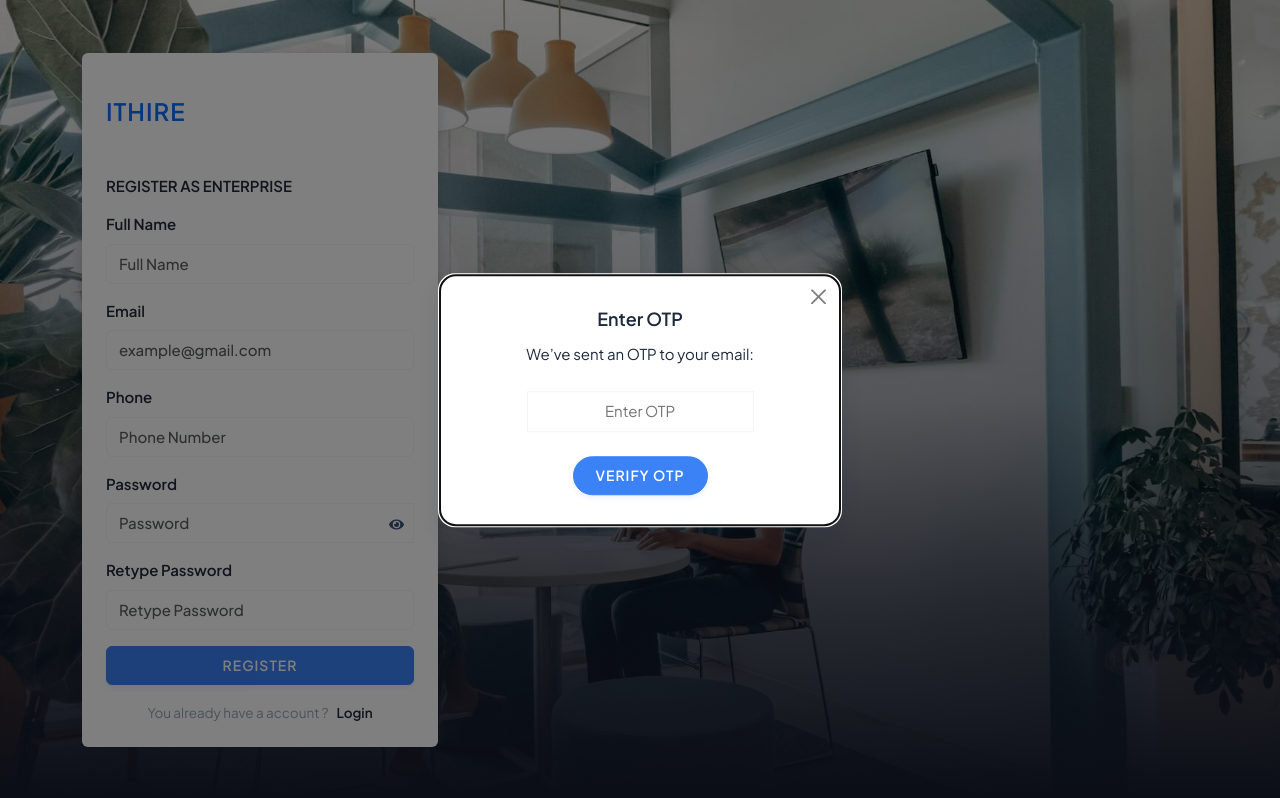
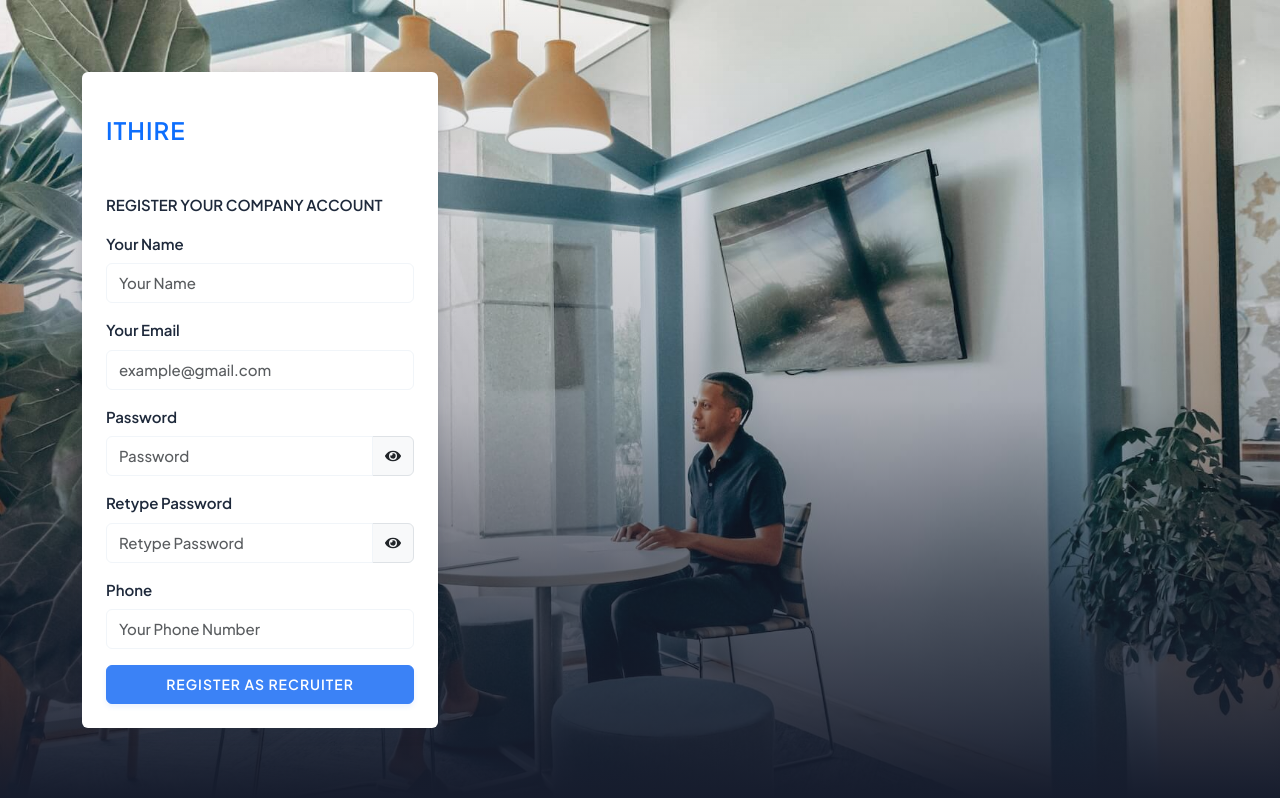
Before and after one commit to ThuatVDQ/ithire, a React (Create React App) app in the folder frontend/: page /recruiter/signup in a window 1280 px wide. Built offline with nearby package versions, Linux system fonts and the light colour scheme.

Commit message:
frontend: complete login and sign up for recruiter and candidates

```diff
--- a/frontend/src/components/modalVerifyOTP.js
+++ b/frontend/src/components/modalVerifyOTP.js
@@ -30,24 +30,55 @@ const modalStyles = {
   },
 };
 
-export default function ModalVerifyOTP({ isOpen, onClose, userEmail }) {
+export default function ModalVerifyOTP({ isOpen, userEmail, onClose, onVerifySuccess }) {
   const [otp, setOtp] = useState("");
+  const [isResending, setIsResending] = useState(false); // Trạng thái gửi lại OTP
 
   const handleSubmit = async (e) => {
     e.preventDefault();
 
     try {
-      const response = await axios.post("/verify-otp", {
-        email: userEmail,
-        otp,
-      });
+      const response = await axios.post(
+        "http://localhost:8090/api/auth/verify-otp",
+        {
+          email: userEmail,
+          otp,
+        }
+      );
       toast.success("OTP verified successfully!");
-      setOtp(""); // Reset OTP field
-      onClose(); // Đóng modal
+      setOtp("");
+      onVerifySuccess();
     } catch (error) {
       const errorMessage =
         error.response?.data?.message || "OTP verification failed!";
       toast.error(errorMessage);
+    }
+  };
+
+  const handleResendOTP = async () => {
+    setIsResending(true); // Bắt đầu trạng thái gửi lại
+    try {
+      const response = await axios.post(
+        "http://localhost:8090/api/auth/resend-otp",
+        {
+          email: userEmail,
+        }
+      );
+      toast.success("OTP has been resent to your email!");
+    } catch (error) {
+      const errorMessage =
+        error.response?.data?.message || "Failed to resend OTP. Please try again.";
+      toast.error(errorMessage);
+    } finally {
+      setIsResending(false); // Kết thúc trạng thái gửi lại
+    }
+  };
+
+  const handleChange = (e) => {
+    const value = e.target.value;
+    // Chỉ cho phép 6 chữ số
+    if (/^\d{0,6}$/.test(value)) {
+      setOtp(value);
     }
   };
 
@@ -81,16 +112,33 @@ export default function ModalVerifyOTP({ isOpen, onClose, userEmail }) {
             <input
               type="text"
               value={otp}
-              onChange={(e) => setOtp(e.target.value)}
+              onChange={handleChange}
               className="w-full px-4 py-2 mb-4 border rounded-lg focus:outline-none focus:ring-2 focus:ring-blue-500 text-center text-lg"
               placeholder="Enter OTP"
               required
+               maxLength={6}
+              inputMode="numeric"
             />
           </div>
-          <button type="submit" className="btn btn-primary btn-pills">
+          <button type="submit" className="btn btn-primary btn-pills w-full">
             Verify OTP
           </button>
         </form>
+        <div className="mt-2">
+          <a
+            href="#"
+            onClick={(e) => {
+              e.preventDefault();
+              if (!isResending) handleResendOTP();
+            }}
+            className={`text-decoration-underline text-muted small ${
+              isResending ? "disabled-link" : ""
+            }`}
+            style={{ cursor: isResending ? "not-allowed" : "pointer" }}
+          >
+            {isResending ? "Resending..." : "Resend OTP"}
+          </a>
+        </div>
       </div>
     </Modal>
   );
--- a/frontend/src/pages/login/login.js
+++ b/frontend/src/pages/login/login.js
@@ -3,15 +3,17 @@ import { Link, useNavigate } from "react-router-dom";
 import axios from "axios";
 import { FaEyeSlash, FaEye } from "react-icons/fa";
 import { toast } from "react-toastify";
+import ModalVerifyOTP from "../../components/modalVerifyOTP";
 import "react-toastify/dist/ReactToastify.css";
 
 import bg1 from "../../assets/images/hero/bg3.jpg";
-import logo from "../../assets/images/logo-dark.png";
 import "../../assets/css/eyes.css";
 
 export default function Login() {
   const navigate = useNavigate();
   const [showPassword, setShowPassword] = useState(false);
+  const [userEmail, setUserEmail] = useState("");
+  const [isModalOpen, setModalOpen] = useState(false);
 
   // Hiển thị/Ẩn mật khẩu
   const togglePasswordVisibility = () => {
@@ -32,11 +34,9 @@ export default function Login() {
       // Gửi request đăng nhập
       const response = await axios.post("http://localhost:8090/api/auth/login", data);
 
-      // Lưu token và thông báo thành công
       localStorage.setItem("token", response.data.token);
       toast.success("Login successful!");
 
-      // Chuyển hướng đến trang chủ
       navigate("/");
     } catch (error) {
       // Xử lý lỗi từ server
@@ -44,19 +44,29 @@ export default function Login() {
         ? error.response.data.error
         : error.message;
 
-      if (
-        error.response &&
-        error.response.data.error ===
-          "OTP not verified. Please verify your OTP before logging in."
-      ) {
-        // Điều hướng đến trang xác minh OTP
-        toast.info("OTP not verified. Redirecting to verification page.");
-        navigate(`/verify?email=${data.email}`);
-      } else {
-        // Hiển thị thông báo lỗi khác
-        toast.error(errorMessage);
-        console.error({ message: errorMessage });
-      }
+      setUserEmail(data.email);
+      toast.error(errorMessage);
+      console.error({ message: errorMessage });
+    }
+  };
+
+  // Callback khi xác minh thành công
+  const handleVerifySuccess = () => {
+    setModalOpen(false);
+    navigate("/login");
+  };
+
+  const handleResendOTP = async () => {
+    try {
+      await axios.post("http://localhost:8090/api/auth/resend-otp", {
+        email: userEmail,
+      });
+      toast.success("OTP has been resent to your email.");
+      setModalOpen(true);
+    } catch (error) {
+      const errorMessage =
+        error.response?.data?.message || "Failed to resend OTP.";
+      toast.error(errorMessage);
     }
   };
 
@@ -92,6 +102,8 @@ export default function Login() {
                     className="form-control"
                     placeholder="example@gmail.com"
                     required
+                    value={userEmail}
+                    onChange={(e) => setUserEmail(e.target.value)}
                   />
                 </div>
 
@@ -121,6 +133,21 @@ export default function Login() {
                   Sign in
                 </button>
 
+                {/* Hiển thị nút Verify Account */}
+                {userEmail && (
+  <div className="mt-4 text-center">
+    <a
+      href="#"
+      onClick={(e) => {
+        e.preventDefault();
+        handleResendOTP();
+      }}
+      className="text-decoration-underline text-muted small"
+    >
+      Verify account
+    </a>
+  </div>
+)}
                 <div className="col-12 text-center mt-3">
                   <span>
                     <span className="text-muted me-2 small">
@@ -136,6 +163,14 @@ export default function Login() {
           </div>
         </div>
       </div>
+
+      {/* Modal Verify OTP */}
+      <ModalVerifyOTP
+        isOpen={isModalOpen}
+        onClose={() => setModalOpen(false)}
+        userEmail={userEmail}
+        onVerifySuccess={handleVerifySuccess}
+      />
     </section>
   );
 }
--- a/frontend/src/pages/login/loginAsEn.js
+++ b/frontend/src/pages/login/loginAsEn.js
@@ -3,15 +3,17 @@ import { Link, useNavigate } from "react-router-dom";
 import axios from "axios";
 import { FaEyeSlash, FaEye } from "react-icons/fa";
 import { toast } from "react-toastify";
+import ModalVerifyOTP from "../../components/modalVerifyOTP";
 import "react-toastify/dist/ReactToastify.css";
 
 import bg1 from "../../assets/images/hero/bg3.jpg";
-import logo from "../../assets/images/logo-dark.png";
 import "../../assets/css/eyes.css";
 
 export default function LoginRecruiter() {
   const navigate = useNavigate();
   const [showPassword, setShowPassword] = useState(false);
+  const [userEmail, setUserEmail] = useState("");
+  const [isModalOpen, setModalOpen] = useState(false);
 
   // Hiển thị/Ẩn mật khẩu
   const togglePasswordVisibility = () => {
@@ -30,33 +32,41 @@ export default function LoginRecruiter() {
 
     try {
       // Gửi request đăng nhập
-      const response = await axios.post("http://localhost:8080/login", data);
+      const response = await axios.post("http://localhost:8090/api/auth/login", data);
 
-      // Lưu token và thông báo thành công
       localStorage.setItem("token", response.data.token);
       toast.success("Login successful!");
 
-      // Chuyển hướng đến trang quản lý
-      navigate("/dashboard");
+      navigate("/recruiter/dashboard");
     } catch (error) {
       // Xử lý lỗi từ server
       const errorMessage = error.response
         ? error.response.data.error
         : error.message;
 
-      if (
-        error.response &&
-        error.response.data.error ===
-          "OTP not verified. Please verify your OTP before logging in."
-      ) {
-        // Điều hướng đến trang xác minh OTP
-        toast.info("OTP not verified. Redirecting to verification page.");
-        navigate(`/enterprise/verify?email=${data.email}`);
-      } else {
-        // Hiển thị thông báo lỗi khác
-        toast.error(errorMessage);
-        console.error({ message: errorMessage });
-      }
+      setUserEmail(data.email);
+      toast.error(errorMessage);
+      console.error({ message: errorMessage });
+    }
+  };
+
+  // Callback khi xác minh thành công
+  const handleVerifySuccess = () => {
+    setModalOpen(false);
+    navigate("/recruiter/login");
+  };
+
+  const handleResendOTP = async () => {
+    try {
+      await axios.post("http://localhost:8090/api/auth/resend-otp", {
+        email: userEmail,
+      });
+      toast.success("OTP has been resent to your email.");
+      setModalOpen(true);
+    } catch (error) {
+      const errorMessage =
+        error.response?.data?.message || "Failed to resend OTP.";
+      toast.error(errorMessage);
     }
   };
 
@@ -92,6 +102,8 @@ export default function LoginRecruiter() {
                     className="form-control"
                     placeholder="example@gmail.com"
                     required
+                    value={userEmail}
+                    onChange={(e) => setUserEmail(e.target.value)}
                   />
                 </div>
 
@@ -121,15 +133,28 @@ export default function LoginRecruiter() {
                   Sign in
                 </button>
 
+                {/* Hiển thị nút Verify Account */}
+                {userEmail && (
+                  <div className="mt-4 text-center">
+                    <a
+                      href="#"
+                      onClick={(e) => {
+                        e.preventDefault();
+                        handleResendOTP();
+                      }}
+                      className="text-decoration-underline text-muted small"
+                    >
+                      Verify account
+                    </a>
+                  </div>
+                )}
+
                 <div className="col-12 text-center mt-3">
                   <span>
                     <span className="text-muted me-2 small">
                       Don't have an account?
                     </span>
-                    <Link
-                      to="/recruiter/signup"
-                      className="text-dark fw-semibold small"
-                    >
+                    <Link to="/recruiter/signup" className="text-dark fw-semibold small">
                       Sign Up
                     </Link>
                   </span>
@@ -139,6 +164,14 @@ export default function LoginRecruiter() {
           </div>
         </div>
       </div>
+
+      {/* Modal Verify OTP */}
+      <ModalVerifyOTP
+        isOpen={isModalOpen}
+        onClose={() => setModalOpen(false)}
+        userEmail={userEmail}
+        onVerifySuccess={handleVerifySuccess}
+      />
     </section>
   );
 }
--- a/frontend/src/pages/signup/signup.js
+++ b/frontend/src/pages/signup/signup.js
@@ -2,6 +2,7 @@ import React, { useState } from "react";
 import { Link, useNavigate } from "react-router-dom";
 import axios from "axios";
 import { toast } from "react-toastify";
+import { FaEye, FaEyeSlash } from "react-icons/fa";
 import ModalVerifyOTP from "../../components/modalVerifyOTP";
 
 import bg1 from "../../assets/images/hero/bg3.jpg";
@@ -9,7 +10,17 @@ import bg1 from "../../assets/images/hero/bg3.jpg";
 export default function Signup() {
   const [isModalOpen, setModalOpen] = useState(false);
   const [userEmail, setUserEmail] = useState("");
+  const [showPassword, setShowPassword] = useState(false);
+  const [showRetypePassword, setShowRetypePassword] = useState(false);
   const navigate = useNavigate();
+
+  const togglePasswordVisibility = () => {
+    setShowPassword(!showPassword);
+  };
+
+  const toggleRetypePasswordVisibility = () => {
+    setShowRetypePassword(!showRetypePassword);
+  };
 
   const handleSubmit = async (e) => {
     e.preventDefault();
@@ -32,7 +43,7 @@ export default function Signup() {
 
     try {
       // Gửi yêu cầu đăng ký tới API
-      const response = await axios.post("/signup", data);
+      const response = await axios.post("http://localhost:8090/api/auth/signup", data); // Đổi URL tới cổng 8090
       toast.success("Register successful. Please verify OTP sent to your email.");
       setUserEmail(data.email);
       setModalOpen(true);
@@ -41,6 +52,11 @@ export default function Signup() {
         error.response?.data?.message || "Registration failed. Please try again.";
       toast.error(errorMessage);
     }
+  };
+
+  const handleVerifySuccess = () => {
+    setModalOpen(false);
+    navigate("/login");
   };
 
   return (
@@ -89,25 +105,43 @@ export default function Signup() {
                 </div>
                 <div className="mb-3">
                   <label className="form-label fw-semibold">Password</label>
+                  <div className="input-group">
                     <input
                       name="password"
-                    type="password"
+                      type={showPassword ? "text" : "password"}
                       className="form-control"
                       placeholder="Password"
                       required
                     />
+                    <span
+                      className="input-group-text"
+                      style={{ cursor: "pointer" }}
+                      onClick={togglePasswordVisibility}
+                    >
+                      {showPassword ? <FaEyeSlash /> : <FaEye />}
+                    </span>
+                  </div>
                 </div>
                 <div className="mb-3">
                   <label className="form-label fw-semibold">
                     Retype Password
                   </label>
+                  <div className="input-group">
                     <input
                       name="retypePassword"
-                    type="password"
+                      type={showRetypePassword ? "text" : "password"}
                       className="form-control"
                       placeholder="Retype Password"
                       required
                     />
+                    <span
+                      className="input-group-text"
+                      style={{ cursor: "pointer" }}
+                      onClick={toggleRetypePasswordVisibility}
+                    >
+                      {showRetypePassword ? <FaEyeSlash /> : <FaEye />}
+                    </span>
+                  </div>
                 </div>
                 <div className="mb-3">
                   <label className="form-label fw-semibold">Phone</label>
@@ -129,8 +163,9 @@ export default function Signup() {
       {/* Modal nhập OTP */}
         <ModalVerifyOTP
           isOpen={isModalOpen}
+          userEmail={userEmail}
           onClose={() => setModalOpen(false)}
-          userEmail={userEmail}
+          onVerifySuccess={handleVerifySuccess}
         />
     </section>
   );
--- a/frontend/src/pages/signup/signupAsEn.js
+++ b/frontend/src/pages/signup/signupAsEn.js
@@ -1,49 +1,63 @@
 import React, { useState } from "react";
 import { Link, useNavigate } from "react-router-dom";
+import axios from "axios";
 import { toast } from "react-toastify";
-import axios from "axios";
-import { FaEyeSlash, FaEye } from "react-icons/fa";
+import { FaEye, FaEyeSlash } from "react-icons/fa";
 import ModalVerifyOTP from "../../components/modalVerifyOTP";
-import "react-toastify/dist/ReactToastify.css";
 
 import bg1 from "../../assets/images/hero/bg3.jpg";
-import "../../assets/css/eyes.css";
 
-export default function SignupEn() {
+export default function SignupRecruiter() {
+  const [isModalOpen, setModalOpen] = useState(false);
   const [showPassword, setShowPassword] = useState(false);
-  const [isModalOpen, setModalOpen] = useState(true);
+  const [showRetypePassword, setShowRetypePassword] = useState(false);
   const [userEmail, setUserEmail] = useState("");
   const navigate = useNavigate();
+
 
   const togglePasswordVisibility = () => {
     setShowPassword(!showPassword);
   };
 
+  const toggleRetypePasswordVisibility = () => {
+    setShowRetypePassword(!showRetypePassword);
+  };
+
   const handleSubmit = async (e) => {
     e.preventDefault();
+
     const formData = new FormData(e.target);
-
     const data = {
+      full_name: formData.get("full_name"),
       email: formData.get("email"),
-      full_name: formData.get("full_name"),
-      phone: formData.get("phone"),
       password: formData.get("password"),
       retypePassword: formData.get("retypePassword"),
-      role_id: 2, // Role ID cho Recruiter
+      phone: formData.get("phone"),
+      role_id: 2, // Role ID dành cho Recruiter
     };
 
+    // Kiểm tra mật khẩu khớp
+    if (data.password !== data.retypePassword) {
+      toast.error("Passwords do not match!");
+      return;
+    }
+
     try {
-      const response = await axios.post("/signup", data); // API của bạn
-      toast.success(
-        "Register successful. Please verify OTP sent to your email."
-      );
-      setUserEmail(data.email); // Lưu email để sử dụng khi gửi OTP
-      setModalOpen(true); // Hiển thị modal nhập OTP
+      // Gửi yêu cầu đăng ký tới API
+      const response = await axios.post("http://localhost:8090/api/auth/signup", data);
+      toast.success("Register successful. Please verify OTP sent to your email.");
+      setUserEmail(data.email);
+      setModalOpen(true);
     } catch (error) {
       const errorMessage =
-        error.response?.data?.message || "Registration failed";
+        error.response?.data?.message || "Registration failed. Please try again.";
       toast.error(errorMessage);
     }
+  };
+
+  const handleVerifySuccess = () => {
+    setModalOpen(false);
+    navigate("/recruiter/login"); // Chuyển hướng đến trang login của Recruiter
   };
 
   return (
@@ -66,42 +80,30 @@ export default function SignupEn() {
                   </span>
                 </Link>
                 <h6 className="mb-3 text-uppercase fw-semibold">
-                  Register as Enterprise
+                  Register your company account
                 </h6>
-
                 <div className="mb-3">
-                  <label className="form-label fw-semibold">Full Name</label>
+                  <label className="form-label fw-semibold">Your Name</label>
                   <input
                     name="full_name"
+                    id="name"
                     type="text"
                     className="form-control"
-                    placeholder="Full Name"
+                    placeholder="Your Name"
                     required
                   />
                 </div>
-
                 <div className="mb-3">
-                  <label className="form-label fw-semibold">Email</label>
+                  <label className="form-label fw-semibold">Your Email</label>
                   <input
                     name="email"
+                    id="email"
                     type="email"
                     className="form-control"
                     placeholder="example@gmail.com"
                     required
                   />
                 </div>
-
-                <div className="mb-3">
-                  <label className="form-label fw-semibold">Phone</label>
-                  <input
-                    name="phone"
-                    type="text"
-                    className="form-control"
-                    placeholder="Phone Number"
-                    required
-                  />
-                </div>
-
                 <div className="mb-3">
                   <label className="form-label fw-semibold">Password</label>
                   <div className="input-group">
@@ -113,53 +115,58 @@ export default function SignupEn() {
                       required
                     />
                     <span
-                      className="input-group-append"
+                      className="input-group-text"
+                      style={{ cursor: "pointer" }}
                       onClick={togglePasswordVisibility}
                     >
                       {showPassword ? <FaEyeSlash /> : <FaEye />}
                     </span>
                   </div>
                 </div>
-
                 <div className="mb-3">
                   <label className="form-label fw-semibold">
                     Retype Password
                   </label>
+                  <div className="input-group">
                     <input
                       name="retypePassword"
-                    type="password"
+                      type={showRetypePassword ? "text" : "password"}
                       className="form-control"
                       placeholder="Retype Password"
                       required
                     />
-                </div>
-
-                <button className="btn btn-primary w-100" type="submit">
-                  Register
-                </button>
-
-                <div className="col-12 text-center mt-3">
-                  <span>
-                    <span className="text-muted me-2 small">
-                      You already have a account ?
-                    </span>
-                    <Link
-                      to="/recruiter/login"
-                      className="text-dark fw-semibold small"
+                    <span
+                      className="input-group-text"
+                      style={{ cursor: "pointer" }}
+                      onClick={toggleRetypePasswordVisibility}
                     >
-                      Login
-                    </Link>
+                      {showRetypePassword ? <FaEyeSlash /> : <FaEye />}
                     </span>
                   </div>
+                </div>
+                <div className="mb-3">
+                  <label className="form-label fw-semibold">Phone</label>
+                  <input
+                    name="phone"
+                    type="text"
+                    className="form-control"
+                    placeholder="Your Phone Number"
+                  />
+                </div>
+                <button className="btn btn-primary w-100" type="submit">
+                  Register as Recruiter
+                </button>
               </form>
             </div>
           </div>
         </div>
       </div>
+      {/* Modal nhập OTP */}
         <ModalVerifyOTP
           isOpen={isModalOpen}
+          userEmail={userEmail}
           onClose={() => setModalOpen(false)}
-        userEmail={userEmail}
+          onVerifySuccess={handleVerifySuccess}
         />
     </section>
   );
```
Also changed, not shown: 1 other file (tests, documents, lock files or other folders). Lines whose indentation alone changed are shown as unchanged.
